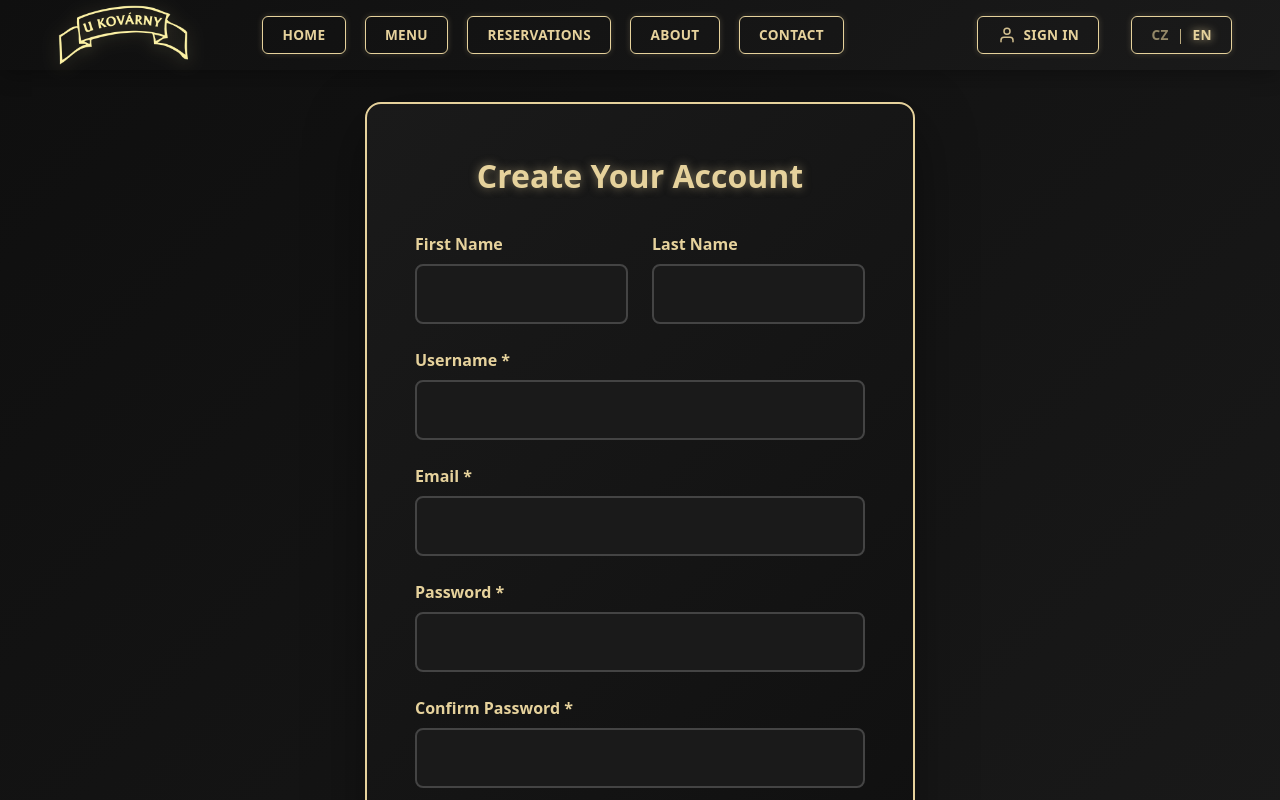
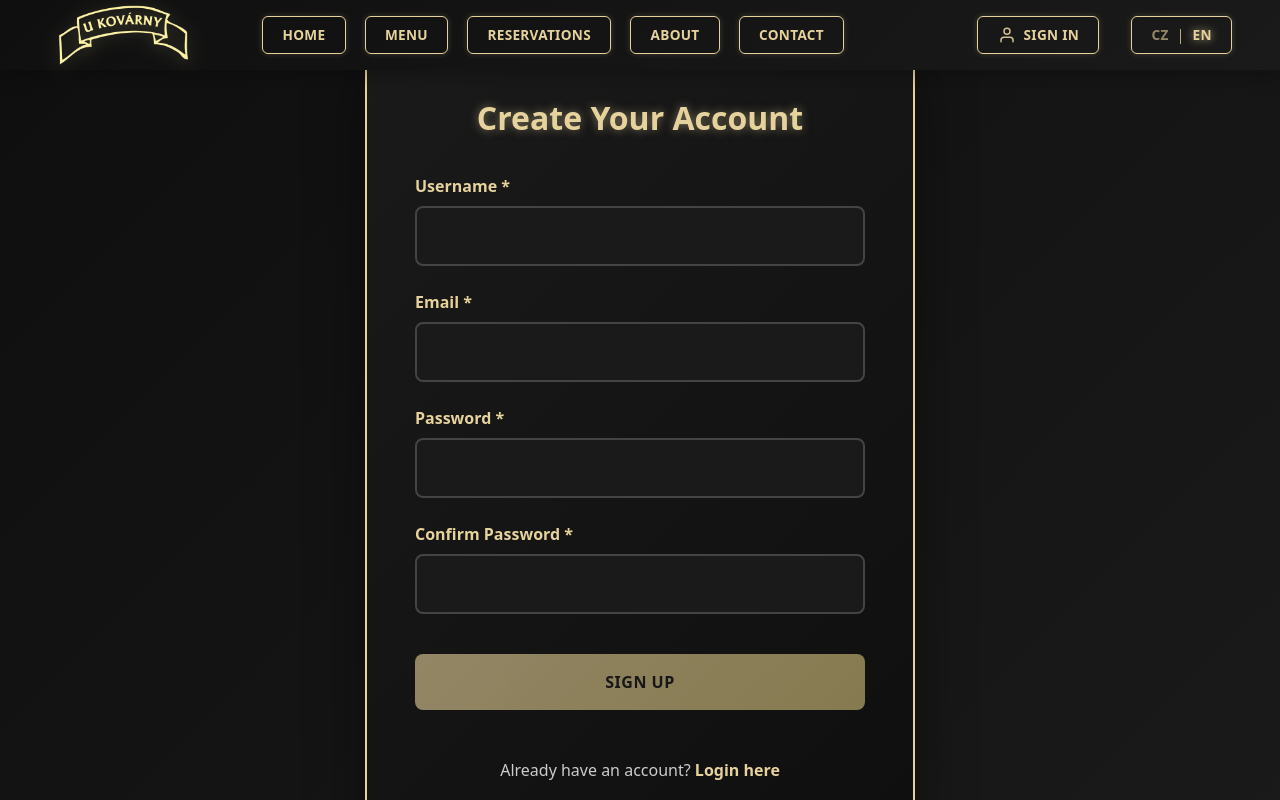
Before and after one commit to aloyeez/kovarna-AP5PW, a React (Vite) app in the folder frontend_kovarna/: page /signup in a window 1280 px wide. Both pictures are taken after a click on the button "SIGN IN". Shown: the top 800 px of the page. Built offline with nearby package versions, Linux system fonts and the light colour scheme.

Commit message:
Refactor AuthDropdown and SignUp components: update styles for improved aesthetics, remove unused fields, and streamline layout. Change placeholder text to "Email" for clarity.

```diff
--- a/frontend_kovarna/src/components/AuthDropdown.css
+++ b/frontend_kovarna/src/components/AuthDropdown.css
@@ -7,9 +7,9 @@
   display: flex;
   align-items: center;
   gap: 0.5rem;
-  background: linear-gradient(135deg, #e6d29c 0%, #d4c179 100%);
-  border: none;
-  color: #1a1a1a;
+  background: linear-gradient(135deg, #0f0f0f 0%, #1a1a1a 100%);
+  border: 2px solid #e6d29c;
+  color: #e6d29c;
   padding: 0.5rem 1.2rem;
   border-radius: 8px;
   font-weight: 600;
@@ -39,7 +39,7 @@
 }
 
 .auth-cta-button:hover {
-  background: linear-gradient(135deg, #f0dc9a 0%, #e0c87d 100%);
+  background: rgba(230, 210, 156, 0.1);
   transform: translateY(-1px);
   box-shadow: 0 0 15px rgba(230, 210, 156, 0.5), 0 4px 12px rgba(230, 210, 156, 0.3);
 }
@@ -58,7 +58,7 @@
   top: calc(100% + 0.75rem);
   right: 0;
   min-width: 320px;
-  background: linear-gradient(135deg, #2d2d2d 0%, #1a1a1a 100%);
+  background: linear-gradient(135deg, #0f0f0f 0%, #1a1a1a 100%);
   border: 2px solid #e6d29c;
   border-radius: 12px;
   box-shadow: 0 15px 50px rgba(0, 0, 0, 0.6);
@@ -108,7 +108,7 @@
 
 .form-field input {
   width: 100%;
-  padding: 0.875rem 1rem;
+  padding: 0.65rem 1rem;
   border: 2px solid #444;
   border-radius: 8px;
   background: #1a1a1a;
@@ -130,7 +130,7 @@
 
 .form-options {
   display: flex;
-  justify-content: space-between;
+  justify-content: flex-start;
   align-items: center;
   margin: 1.25rem 0;
   font-size: 0.8rem;
@@ -144,24 +144,47 @@
   cursor: pointer;
 }
 
-.remember-me input {
-  width: auto;
+.remember-me input[type="checkbox"] {
+  appearance: none;
+  -webkit-appearance: none;
+  width: 16px;
+  height: 16px;
+  border: 2px solid #e6d29c;
+  border-radius: 3px;
+  background: #0f0f0f;
   margin: 0;
+  cursor: pointer;
+  transition: all 0.3s ease;
+  position: relative;
 }
 
-.forgot-link {
-  background: none;
-  border: none;
-  color: #e6d29c;
-  font-size: 0.8rem;
-  cursor: pointer;
-  text-decoration: underline;
-  transition: color 0.2s ease;
+.remember-me input[type="checkbox"]:hover {
+  box-shadow: 0 0 6px rgba(230, 210, 156, 0.3);
+  border-color: #f0dc9a;
 }
 
-.forgot-link:hover {
-  color: #f0dc9a;
+.remember-me input[type="checkbox"]:focus {
+  outline: none;
+  box-shadow: 0 0 8px rgba(230, 210, 156, 0.5);
 }
+
+.remember-me input[type="checkbox"]:checked {
+  background: #e6d29c;
+  border-color: #e6d29c;
+}
+
+.remember-me input[type="checkbox"]:checked::after {
+  content: '';
+  position: absolute;
+  left: 3px;
+  top: 0px;
+  width: 4px;
+  height: 8px;
+  border: solid #1a1a1a;
+  border-width: 0 2px 2px 0;
+  transform: rotate(45deg);
+}
+
 
 .dropdown-login-button {
   width: 100%;
@@ -204,7 +227,7 @@
 .auth-dropdown-divider {
   position: relative;
   text-align: center;
-  margin: 1.5rem 0;
+  margin: 0.25rem 0 1.5rem 0;
 }
 
 .auth-dropdown-divider::before {
@@ -217,14 +240,6 @@
   background: rgba(230, 210, 156, 0.2);
 }
 
-.auth-dropdown-divider span {
-  background: linear-gradient(135deg, #2d2d2d 0%, #1a1a1a 100%);
-  color: #999;
-  font-size: 0.8rem;
-  padding: 0 1rem;
-  position: relative;
-  z-index: 1;
-}
 
 .auth-dropdown-signup {
   padding: 0 1.5rem 1.5rem 1.5rem;
--- a/frontend_kovarna/src/components/AuthDropdown.tsx
+++ b/frontend_kovarna/src/components/AuthDropdown.tsx
@@ -80,10 +80,6 @@ function AuthDropdown() {
     navigate('/signup', { state: { from: location } })
   }
 
-  const handleForgotPasswordClick = () => {
-    setIsOpen(false)
-    navigate('/forgot-password')
-  }
 
   return (
     <div className="auth-dropdown-container">
@@ -128,7 +124,7 @@ function AuthDropdown() {
                 name="username"
                 value={formData.username}
                 onChange={handleChange}
-                placeholder={t('auth.login.username')}
+                placeholder="Email"
                 required
                 disabled={isLoading}
                 autoComplete="username"
@@ -160,15 +156,6 @@ function AuthDropdown() {
                 />
                 <span>{t('auth.dropdown.rememberMe')}</span>
               </label>
-
-              <button
-                type="button"
-                className="forgot-link"
-                onClick={handleForgotPasswordClick}
-                disabled={isLoading}
-              >
-                {t('auth.dropdown.forgotPassword')}
-              </button>
             </div>
 
             <button
@@ -180,9 +167,7 @@ function AuthDropdown() {
             </button>
           </form>
 
-          <div className="auth-dropdown-divider">
-            <span>{t('auth.dropdown.or')}</span>
-          </div>
+          <div className="auth-dropdown-divider"></div>
 
           <div className="auth-dropdown-signup">
             <p>{t('auth.dropdown.newCustomer')}</p>
--- a/frontend_kovarna/src/contexts/AuthContext.tsx
+++ b/frontend_kovarna/src/contexts/AuthContext.tsx
@@ -22,8 +22,6 @@ interface RegisterData {
   username: string
   email: string
   password: string
-  firstName?: string
-  lastName?: string
 }
 
 const AuthContext = createContext<AuthContextType | undefined>(undefined)
--- a/frontend_kovarna/src/pages/Login.tsx
+++ b/frontend_kovarna/src/pages/Login.tsx
@@ -56,7 +56,7 @@ function Login() {
           )}
 
           <div className="form-group">
-            <label htmlFor="username">{t('auth.login.username')}</label>
+            <label htmlFor="username">Email</label>
             <input
               type="text"
               id="username"
--- a/frontend_kovarna/src/pages/SignUp.css
+++ b/frontend_kovarna/src/pages/SignUp.css
@@ -15,7 +15,7 @@
   border: 2px solid #e6d29c;
   max-width: 550px;
   width: 100%;
-  margin: 2rem;
+  margin: -2rem 2rem 2rem 2rem;
 }
 
 .signup-header {
--- a/frontend_kovarna/src/pages/SignUp.tsx
+++ b/frontend_kovarna/src/pages/SignUp.tsx
@@ -9,9 +9,7 @@ function SignUp() {
     username: '',
     email: '',
     password: '',
-    confirmPassword: '',
-    firstName: '',
-    lastName: ''
+    confirmPassword: ''
   })
   const [errors, setErrors] = useState<string[]>([])
   const [isLoading, setIsLoading] = useState(false)
@@ -68,9 +66,7 @@ function SignUp() {
       await register({
         username: formData.username,
         email: formData.email,
-        password: formData.password,
-        firstName: formData.firstName || undefined,
-        lastName: formData.lastName || undefined
+        password: formData.password
       })
       navigate(from, { replace: true })
     } catch (err: any) {
@@ -96,33 +92,6 @@ function SignUp() {
             </div>
           )}
 
-          <div className="form-row">
-            <div className="form-group">
-              <label htmlFor="firstName">{t('auth.signup.firstName')}</label>
-              <input
-                type="text"
-                id="firstName"
-                name="firstName"
-                value={formData.firstName}
-                onChange={handleChange}
-                disabled={isLoading}
-                autoComplete="given-name"
-              />
-            </div>
-
-            <div className="form-group">
-              <label htmlFor="lastName">{t('auth.signup.lastName')}</label>
-              <input
-                type="text"
-                id="lastName"
-                name="lastName"
-                value={formData.lastName}
-                onChange={handleChange}
-                disabled={isLoading}
-                autoComplete="family-name"
-              />
-            </div>
-          </div>
 
           <div className="form-group">
             <label htmlFor="username">{t('auth.signup.username')} *</label>
```
